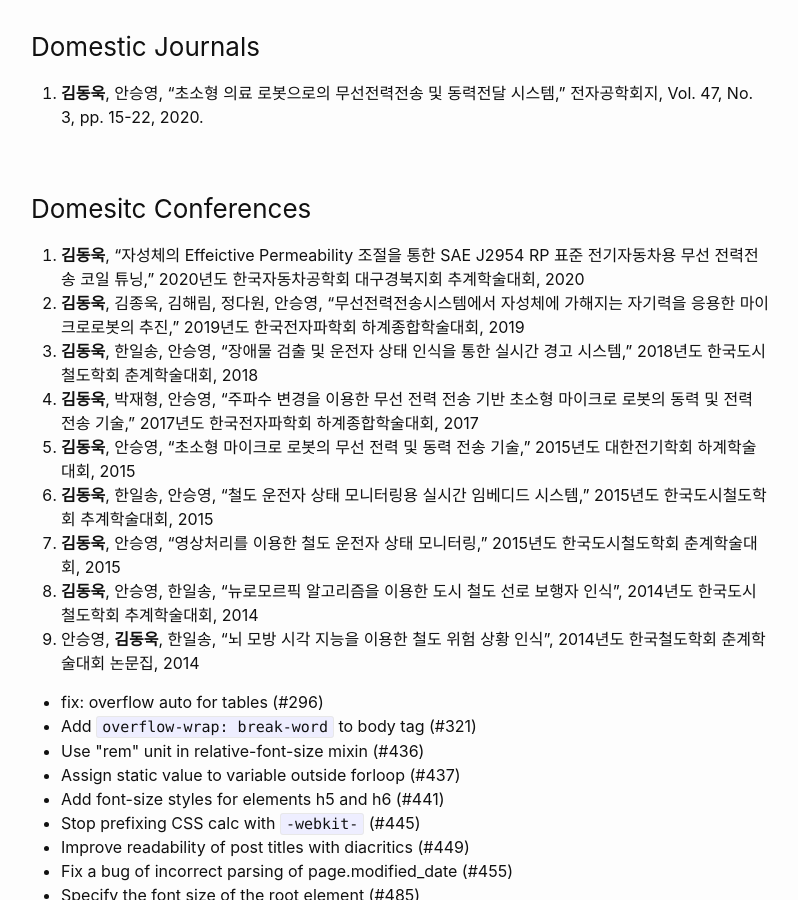
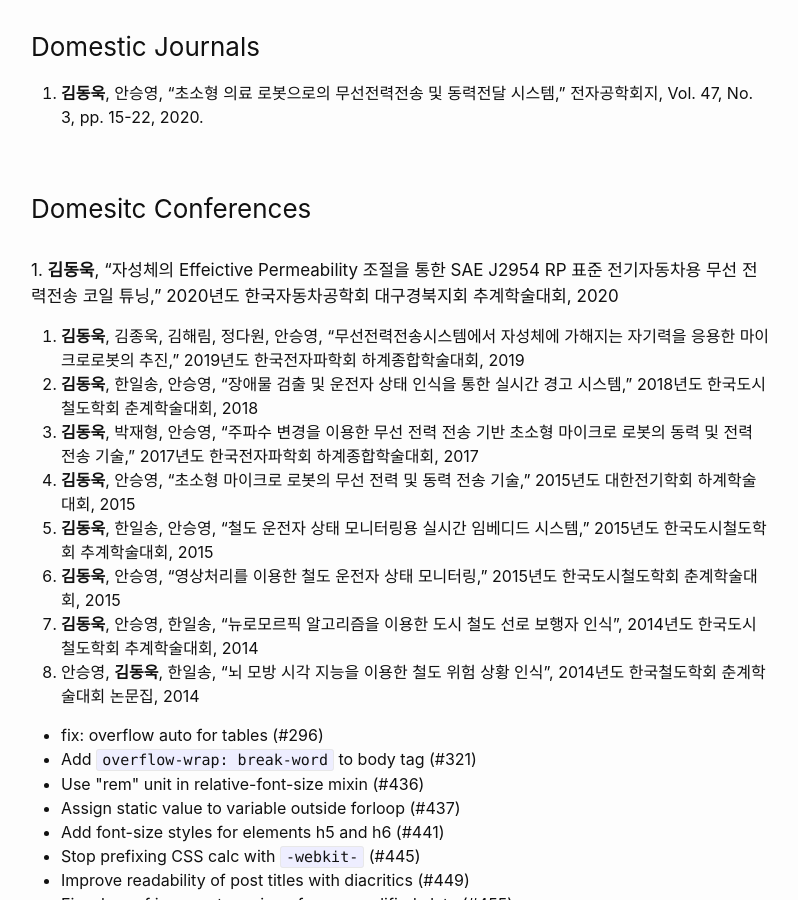
Before and after one commit to dwKim88/AEL_webpage, a Jekyll site: the page built from History.markdown, in a window 1280 px wide and 900 px high, scrolled down 4858 px. Shown: the whole window, without its empty margins (239-1037 px from the left). Built offline with Jekyll 4.4.1, drawn with Linux system fonts in a browser that asks for light colours; our own code applies the rules of GitHub Pages for plain Markdown files.

Commit message:
Update History.markdown

```diff
--- a/History.markdown
+++ b/History.markdown
@@ -111,7 +111,7 @@
 
 ### Domesitc Conferences
 
-1.	**김동욱**, "자성체의 Effeictive Permeability 조절을 통한 SAE J2954 RP 표준 전기자동차용 무선 전력전송 코일 튜닝," 2020년도 한국자동차공학회 대구경북지회 추계학술대회, 2020
+###### 1.	**김동욱**, "자성체의 Effeictive Permeability 조절을 통한 SAE J2954 RP 표준 전기자동차용 무선 전력전송 코일 튜닝," 2020년도 한국자동차공학회 대구경북지회 추계학술대회, 2020
 2.	**김동욱**, 김종욱, 김해림, 정다원, 안승영, "무선전력전송시스템에서 자성체에 가해지는 자기력을 응용한 마이크로로봇의 추진," 2019년도 한국전자파학회 하계종합학술대회, 2019
 3.	**김동욱**, 한일송, 안승영, "장애물 검출 및 운전자 상태 인식을 통한 실시간 경고 시스템," 2018년도 한국도시철도학회 춘계학술대회, 2018
 4.	**김동욱**, 박재형, 안승영, "주파수 변경을 이용한 무선 전력 전송 기반 초소형 마이크로 로봇의 동력 및 전력 전송 기술," 2017년도 한국전자파학회 하계종합학술대회, 2017
```
